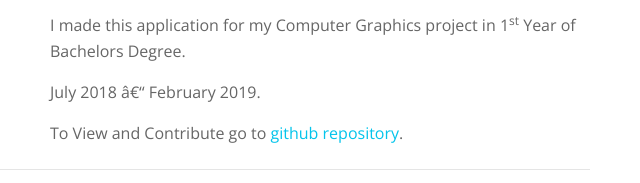
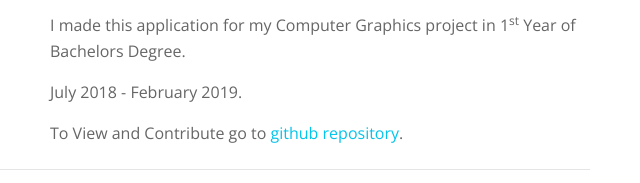
Before and after one commit to prasoon-anand/prasoon-anand.github.io, a plain HTML site: page index.html in a window 1280 px wide. Shown: the part 2216-2399 px from the top of the page, 605-1245 px from the left. Drawn offline with nearby package versions, Linux system fonts and the light colour scheme; grey boxes are pictures that could not be loaded; animation ran at ten frames a second.

Commit message:
Update index.html

```diff
--- a/index.html
+++ b/index.html
@@ -154,7 +154,7 @@ XavHunt is an Augmented Reality Game set in St. Xavier's College, Mumbai. Every
 I made this application for my Computer Graphics project in 1<sup>st</sup> Year of Bachelors Degree.
 </p>
 <p class=about-text>
-July 2018 â€“ February 2019.
+July 2018 - February 2019.
 </p>
 <p class=about-text>
 To View and Contribute go to <a href=https://github.com/prasoon-anand/XavHunt target=_blank>github repository</a>.
```
